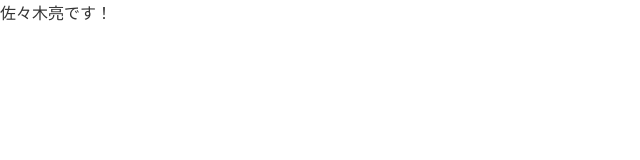
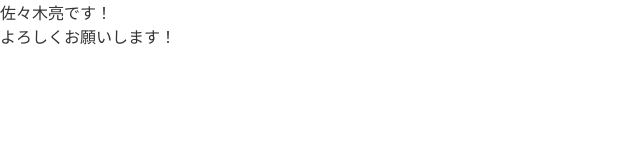
Before and after one commit to iamryo/iamryo.github.io, a plain HTML site: page index.html in a window 1280 px wide. Shown: the whole page, without its empty margins (0-640 px from the left). Drawn offline with Linux system fonts and the light colour scheme; files that its build step writes are made by us from their sources.

Commit message:
Update index.html

```diff
--- a/index.html
+++ b/index.html
@@ -10,5 +10,6 @@
   </head>
   <body>
     <h1>佐々木亮です！</h1>
+    <h2>よろしくお願いします！<h2>
   </body>
 </html>
```
